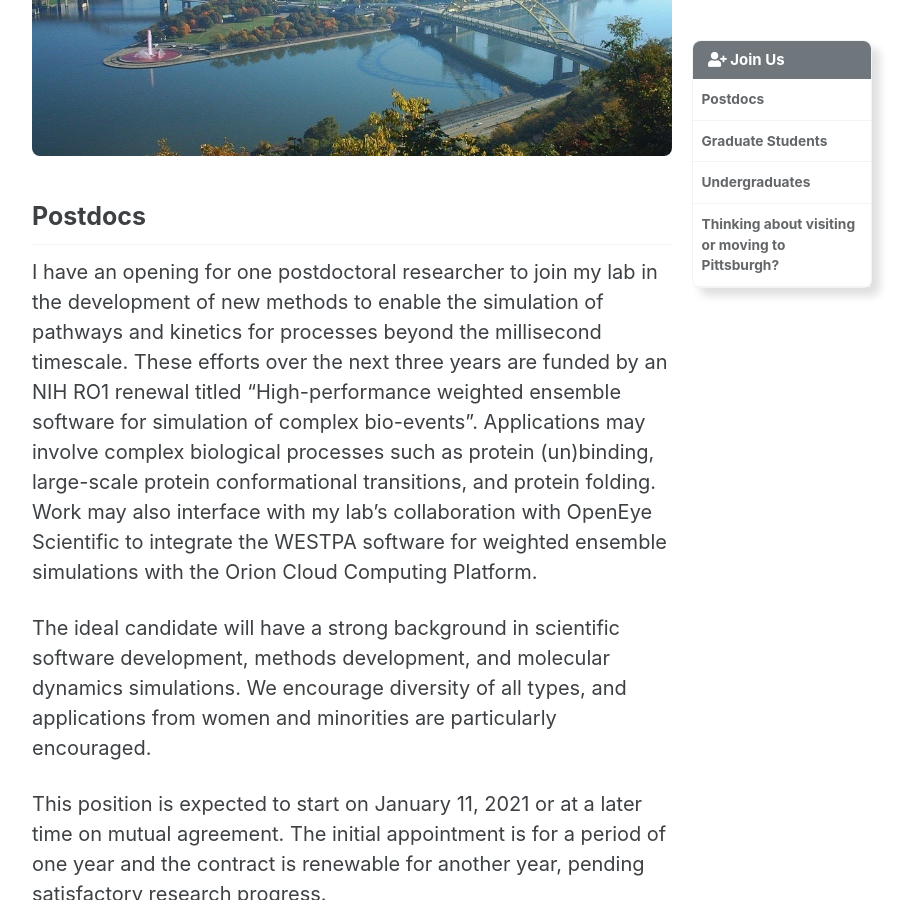
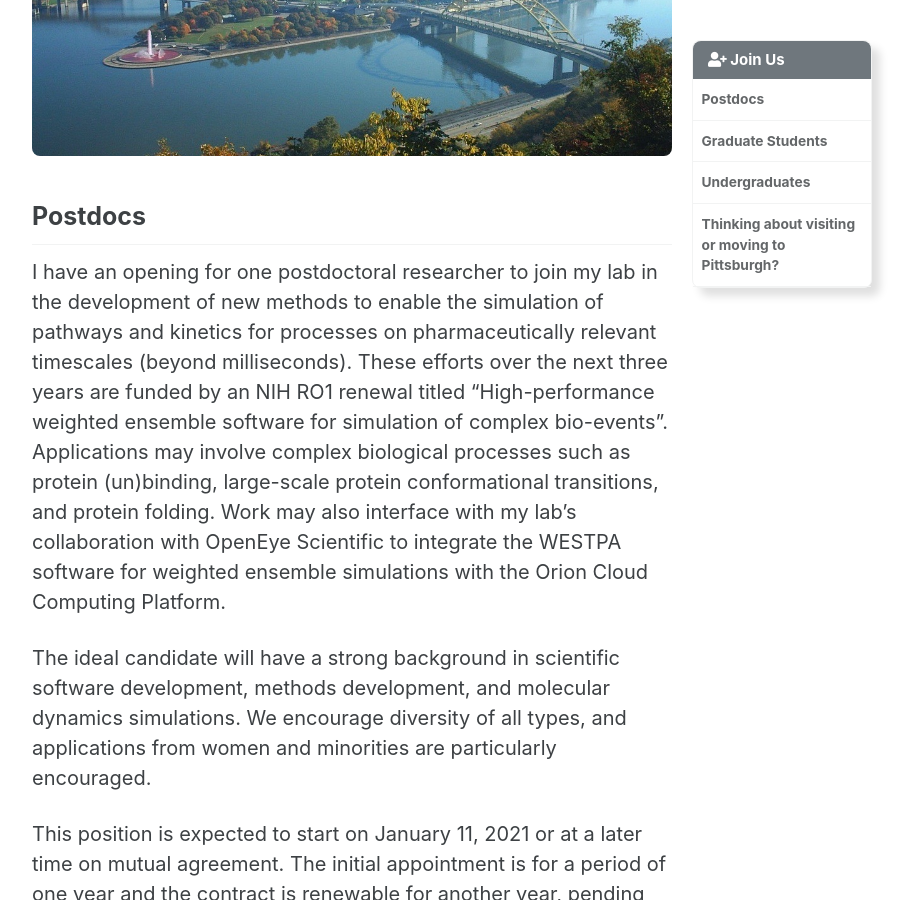
Before and after one commit to darianyang/mm-github-pages-test, a Jekyll site: the page built from _pages/join_us.md, in a window 1280 px wide and 900 px high, scrolled down 285 px. Shown: the whole window, without its empty margins (288-1200 px from the left). Built offline with Jekyll 4.4.1, drawn with Linux system fonts in a browser that asks for light colours; cached includes are drawn as plain includes.

Commit message:
Update join_us.md

```diff
--- a/_pages/join_us.md
+++ b/_pages/join_us.md
@@ -9,7 +9,7 @@ toc_icon: "user-plus"
 
 {% include figure image_path="/assets/images/pittsburgh.jpg" alt="Pittsburgh Panorama" %}
 ## Postdocs
-I have an opening for one postdoctoral researcher to join my lab in the development of new methods to enable the simulation of pathways and kinetics for processes beyond the millisecond timescale. These efforts over the next three years are funded by an NIH RO1 renewal titled “High-performance weighted ensemble software for simulation of complex bio-events”. Applications may involve complex biological processes such as protein (un)binding, large-scale protein conformational transitions, and protein folding. Work may also interface with my lab’s collaboration with OpenEye Scientific to integrate the WESTPA software for weighted ensemble simulations with the Orion Cloud Computing Platform.
+I have an opening for one postdoctoral researcher to join my lab in the development of new methods to enable the simulation of pathways and kinetics for processes on pharmaceutically relevant timescales (beyond milliseconds). These efforts over the next three years are funded by an NIH RO1 renewal titled “High-performance weighted ensemble software for simulation of complex bio-events”. Applications may involve complex biological processes such as protein (un)binding, large-scale protein conformational transitions, and protein folding. Work may also interface with my lab’s collaboration with OpenEye Scientific to integrate the WESTPA software for weighted ensemble simulations with the Orion Cloud Computing Platform.
 
 The ideal candidate will have a strong background in scientific software development, methods development, and molecular dynamics simulations. We encourage diversity of all types, and applications from women and minorities are particularly encouraged.
 
```
